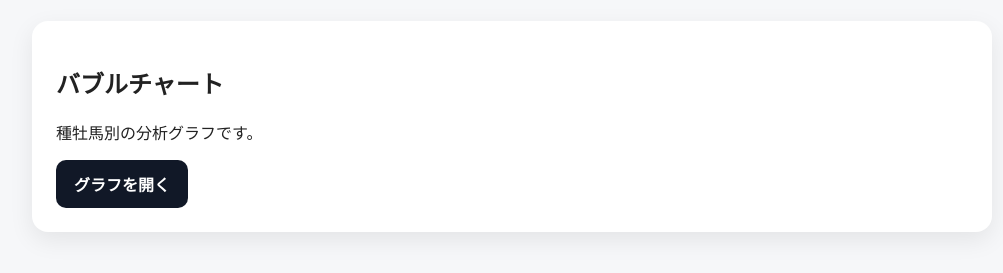
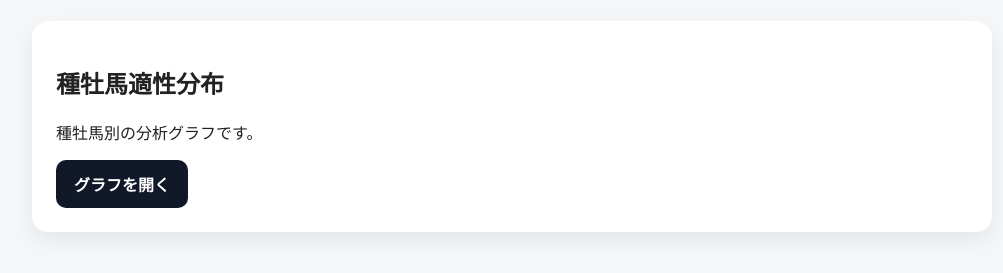
Before and after one commit to pk-azki/lab, a plain HTML site: page index.html in a window 1280 px wide. Shown: the part 145-418 px from the top of the page, without its empty margins (128-1131 px from the left). Drawn offline with Linux system fonts and the light colour scheme.

Commit message:
Update index.html

```diff
--- a/index.html
+++ b/index.html
@@ -12,7 +12,7 @@
     <p>あずきラボへようこそ</p>
 
     <section class="card">
-      <h2>バブルチャート</h2>
+      <h2>種牡馬適性分布</h2>
       <p>種牡馬別の分析グラフです。</p>
       <a class="button" href="charts/sire_bubble_chart.html">グラフを開く</a>
     </section>
```
